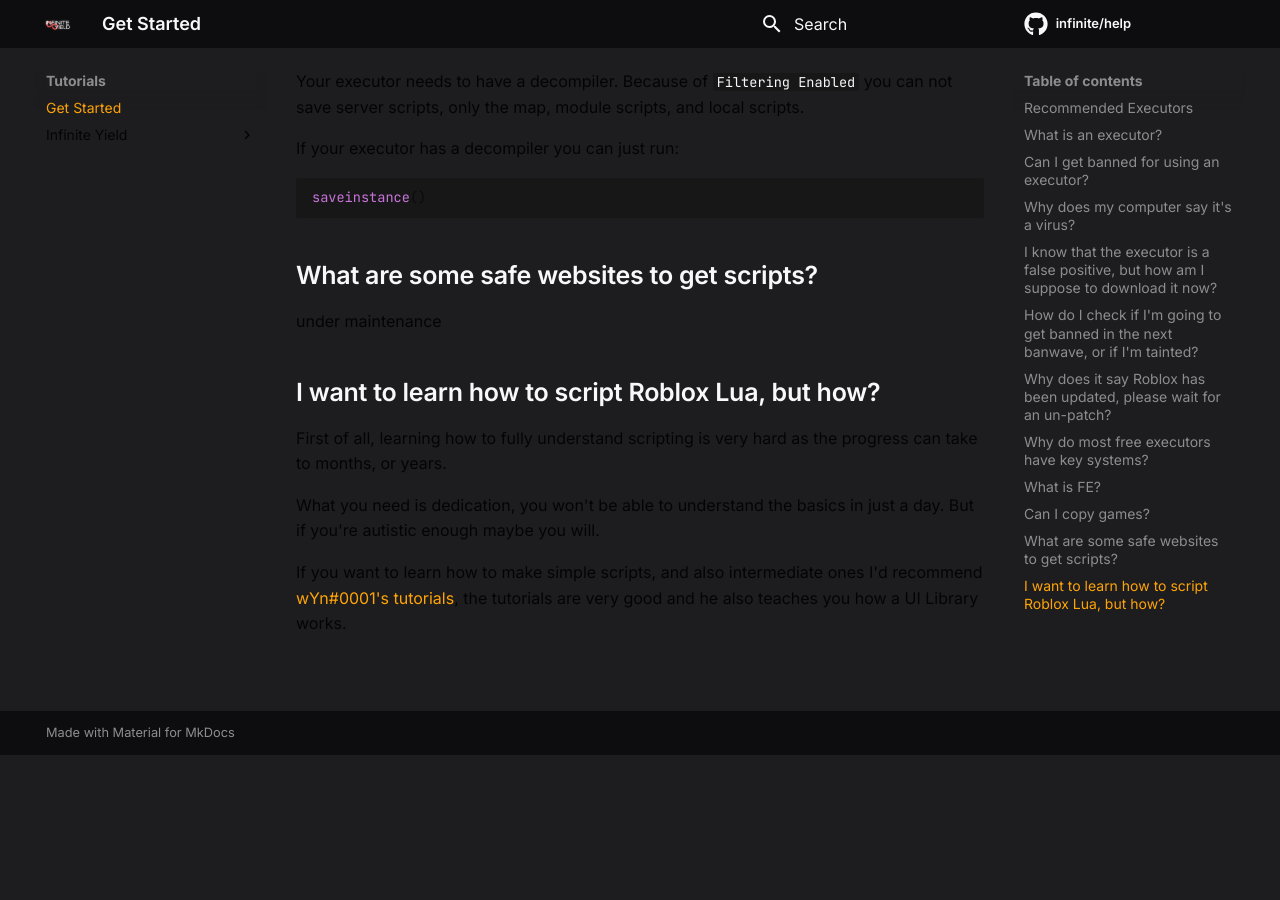
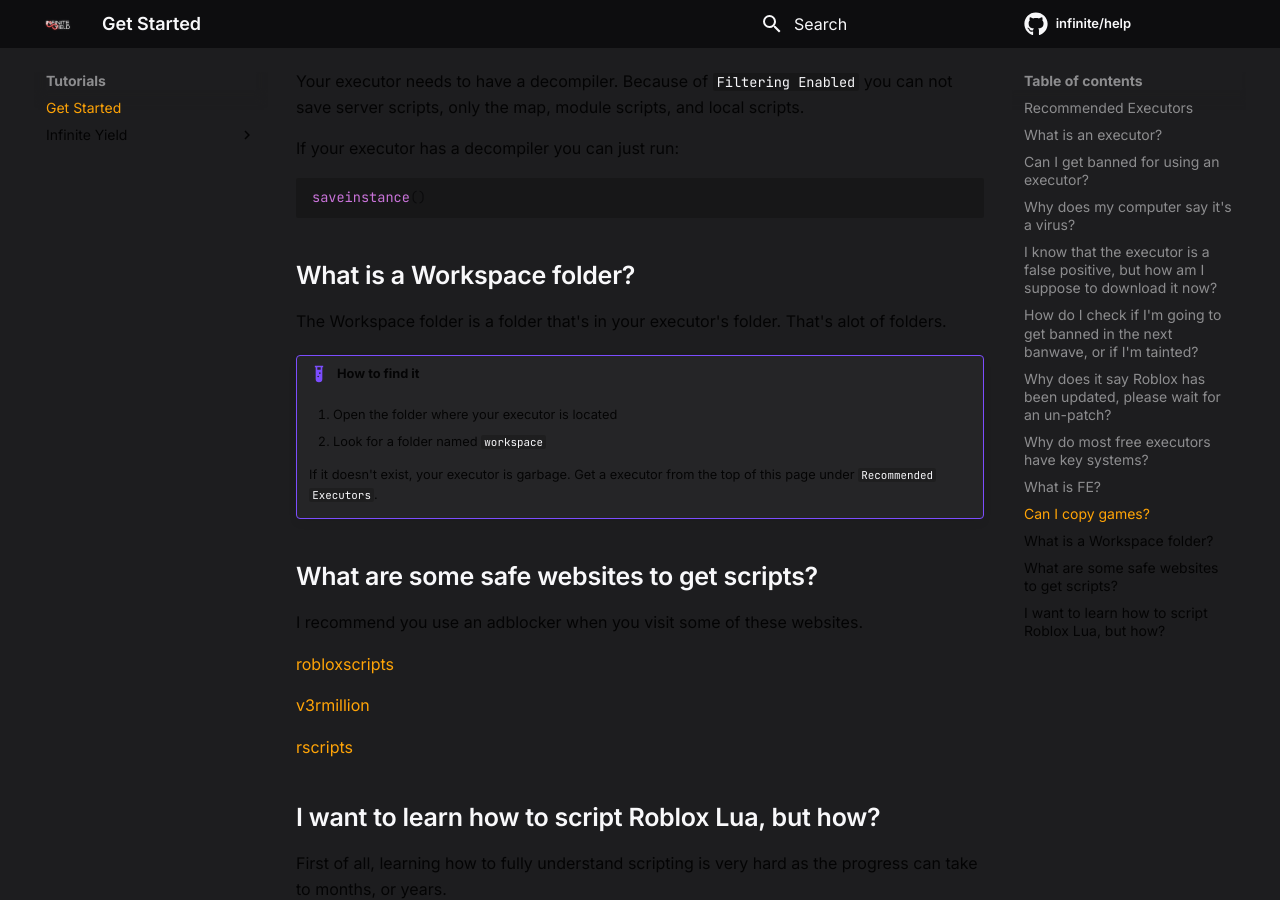
Before and after one commit to pamlib/iyt, an MkDocs documentation site: the page built from docs/tutorials/index.md, in a window 1280 px wide and 900 px high, scrolled down 3321 px. Built offline with MkDocs 1.6.1 and Material for MkDocs 9.7.7, drawn with Linux system fonts in a browser that asks for light colours; comment, search, counter and statistics services are not loaded; before the commit the page ends 4076 px from its top, so only the background shows below that.

Commit message:
Update index.md

````diff
--- a/docs/tutorials/index.md
+++ b/docs/tutorials/index.md
@@ -102,9 +102,25 @@
 saveinstance()
 ```
 
+## What is a Workspace folder?
+
+The Workspace folder is a folder that's in your executor's folder. That's alot of folders.
+
+!!! example "How to find it"
+	1. Open the folder where your executor is located
+	2. Look for a folder named `workspace`
+
+	If it doesn't exist, your executor is garbage. Get a executor from the top of this page under `Recommended Executors`.
+
 ## What are some safe websites to get scripts?
 
-under maintenance
+I recommend you use an adblocker when you visit some of these websites.
+
+<a href="https://robloxscripts.com">robloxscripts</a>
+
+<a href="https://v3rmillion.net">v3rmillion</a>
+
+<a href="https://rscripts.net">rscripts</a>
 
 ## I want to learn how to script Roblox Lua, but how?
 
````
